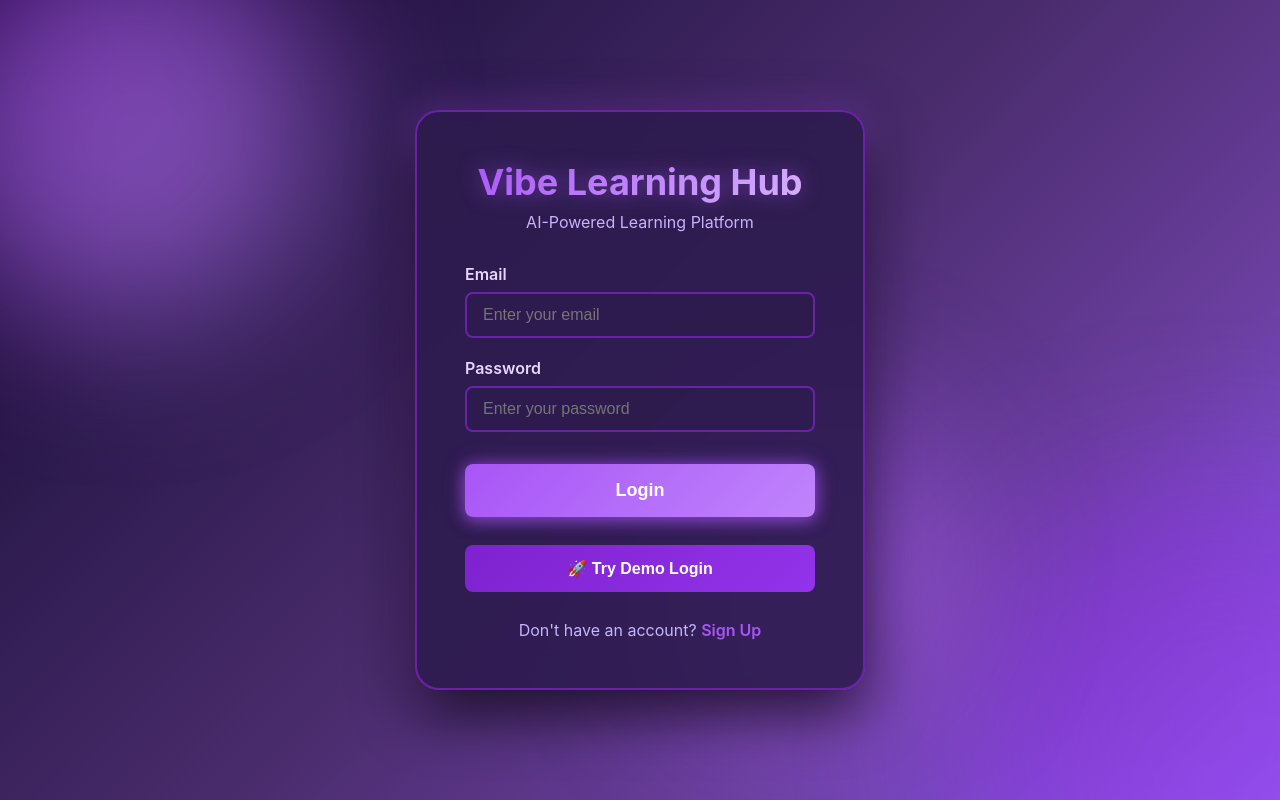
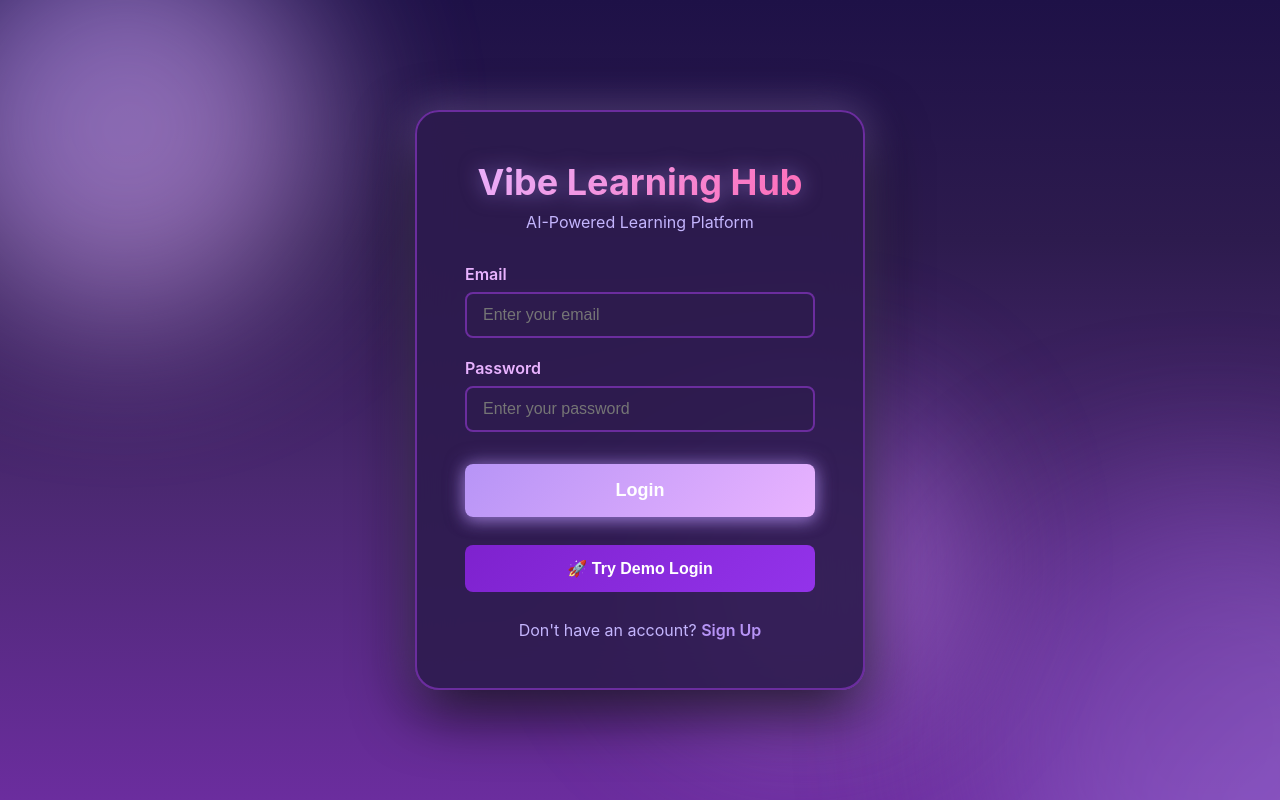
Before and after one commit to Yakub-bmsce/Vibe-coding-Hub, a React (Create React App) app: page /login in a window 1280 px wide. Built offline with nearby package versions, Linux system fonts and the light colour scheme; no server answers.

Commit message:
Update to exact TinLearn purple/pink gradient theme

```diff
--- a/src/styles/ChatbotWidget.css
+++ b/src/styles/ChatbotWidget.css
@@ -5,7 +5,7 @@
   width: 60px;
   height: 60px;
   border-radius: 50%;
-  background: linear-gradient(135deg, #a855f7, #c084fc);
+  background: linear-gradient(135deg, #b794f6, #e9b3ff);
   border: none;
   color: white;
   font-size: 28px;
@@ -38,7 +38,7 @@
 
 .chatbot-header {
   padding: 20px;
-  background: linear-gradient(135deg, #a855f7, #c084fc);
+  background: linear-gradient(135deg, #b794f6, #e9b3ff);
   color: white;
   border-bottom: 2px solid var(--border);
   box-shadow: 0 0 20px var(--neon-glow);
@@ -85,7 +85,7 @@
 
 .message.user {
   align-self: flex-end;
-  background: linear-gradient(135deg, #a855f7, #c084fc);
+  background: linear-gradient(135deg, #b794f6, #e9b3ff);
   color: white;
   margin-left: auto;
   box-shadow: 0 0 10px var(--neon-glow);
--- a/src/styles/ConceptLearningPage.css
+++ b/src/styles/ConceptLearningPage.css
@@ -1,6 +1,6 @@
 .concept-page {
   min-height: 100vh;
-  background: linear-gradient(135deg, #1a0033 0%, #2d1b4e 25%, #4a2c6d 50%, #6b3fa0 75%, #8b5cf6 100%);
+  background: linear-gradient(180deg, #1e1147 0%, #2d1b4e 30%, #4a2870 60%, #6b2d9e 100%);
 }
 
 .concept-content {
@@ -69,7 +69,7 @@
 .quiz-section {
   text-align: center;
   padding: 32px;
-  background: linear-gradient(135deg, rgba(255, 182, 193, 0.3), rgba(255, 105, 180, 0.2));
+  background: linear-gradient(180deg, #1e1147 0%, #2d1b4e 30%, #4a2870 60%, #6b2d9e 100%);
   border-radius: 16px;
   border: 2px solid var(--pink-light);
   box-shadow: 0 2px 10px rgba(255, 105, 180, 0.1);
--- a/src/styles/DashboardPage.css
+++ b/src/styles/DashboardPage.css
@@ -1,6 +1,6 @@
 .dashboard-page {
   min-height: 100vh;
-  background: linear-gradient(135deg, #1a0033 0%, #2d1b4e 25%, #4a2c6d 50%, #6b3fa0 75%, #8b5cf6 100%);
+  background: linear-gradient(180deg, #1e1147 0%, #2d1b4e 30%, #4a2870 60%, #6b2d9e 100%);
 }
 
 .dashboard-content {
@@ -56,7 +56,7 @@
   display: flex;
   align-items: center;
   justify-content: center;
-  background: linear-gradient(135deg, var(--pink-light), var(--pink-medium));
+  background: linear-gradient(180deg, #1e1147 0%, #2d1b4e 30%, #4a2870 60%, #6b2d9e 100%);
   border-radius: 12px;
 }
 
--- a/src/styles/GameLearningPage.css
+++ b/src/styles/GameLearningPage.css
@@ -1,6 +1,6 @@
 .game-page {
   min-height: 100vh;
-  background: linear-gradient(135deg, #1a0033 0%, #2d1b4e 25%, #4a2c6d 50%, #6b3fa0 75%, #8b5cf6 100%);
+  background: linear-gradient(180deg, #1e1147 0%, #2d1b4e 30%, #4a2870 60%, #6b2d9e 100%);
 }
 
 .game-content {
--- a/src/styles/LoginPage.css
+++ b/src/styles/LoginPage.css
@@ -5,7 +5,7 @@
   justify-content: center;
   position: relative;
   overflow: hidden;
-  background: linear-gradient(135deg, #1a0033 0%, #2d1b4e 25%, #4a2c6d 50%, #6b3fa0 75%, #8b5cf6 100%);
+  background: linear-gradient(180deg, #1e1147 0%, #2d1b4e 30%, #4a2870 60%, #6b2d9e 100%);
 }
 
 .login-background {
@@ -28,7 +28,7 @@
 .orb-1 {
   width: 400px;
   height: 400px;
-  background: linear-gradient(135deg, #a855f7, #c084fc);
+  background: linear-gradient(135deg, #b794f6, #e9b3ff);
   top: -100px;
   left: -100px;
 }
@@ -36,7 +36,7 @@
 .orb-2 {
   width: 500px;
   height: 500px;
-  background: linear-gradient(135deg, #7e22ce, #a855f7);
+  background: linear-gradient(135deg, #6b2d9e, #b794f6);
   bottom: -150px;
   right: -150px;
   animation-delay: 2s;
@@ -45,7 +45,7 @@
 .orb-3 {
   width: 300px;
   height: 300px;
-  background: linear-gradient(135deg, #9333ea, #c084fc);
+  background: linear-gradient(135deg, #9333ea, #e9b3ff);
   top: 50%;
   left: 50%;
   animation-delay: 4s;
--- a/src/styles/RevisionPage.css
+++ b/src/styles/RevisionPage.css
@@ -1,6 +1,6 @@
 .revision-page {
   min-height: 100vh;
-  background: linear-gradient(135deg, #1a0033 0%, #2d1b4e 25%, #4a2c6d 50%, #6b3fa0 75%, #8b5cf6 100%);
+  background: linear-gradient(180deg, #1e1147 0%, #2d1b4e 30%, #4a2870 60%, #6b2d9e 100%);
 }
 
 .revision-content {
--- a/src/styles/RoadmapPage.css
+++ b/src/styles/RoadmapPage.css
@@ -1,6 +1,6 @@
 .roadmap-page {
   min-height: 100vh;
-  background: linear-gradient(135deg, #1a0033 0%, #2d1b4e 25%, #4a2c6d 50%, #6b3fa0 75%, #8b5cf6 100%);
+  background: linear-gradient(180deg, #1e1147 0%, #2d1b4e 30%, #4a2870 60%, #6b2d9e 100%);
 }
 
 .roadmap-content {
@@ -130,7 +130,7 @@
 .completion-modal h2 {
   font-size: 32px;
   margin: 0 0 16px 0;
-  background: linear-gradient(135deg, var(--pink-medium), var(--pink-dark));
+  background: linear-gradient(180deg, #1e1147 0%, #2d1b4e 30%, #4a2870 60%, #6b2d9e 100%);
   -webkit-background-clip: text;
   -webkit-text-fill-color: transparent;
 }
--- a/src/styles/VideoLearningPage.css
+++ b/src/styles/VideoLearningPage.css
@@ -1,6 +1,6 @@
 .video-page {
   min-height: 100vh;
-  background: linear-gradient(135deg, #1a0033 0%, #2d1b4e 25%, #4a2c6d 50%, #6b3fa0 75%, #8b5cf6 100%);
+  background: linear-gradient(180deg, #1e1147 0%, #2d1b4e 30%, #4a2870 60%, #6b2d9e 100%);
 }
 
 .video-content {
--- a/src/styles/global.css
+++ b/src/styles/global.css
@@ -8,31 +8,31 @@ body {
   font-family: -apple-system, BlinkMacSystemFont, 'Segoe UI', 'Roboto', 'Oxygen', 'Ubuntu', 'Cantarell', sans-serif;
   -webkit-font-smoothing: antialiased;
   -moz-osx-font-smoothing: grayscale;
-  background: linear-gradient(135deg, #1a0033 0%, #2d1b4e 25%, #4a2c6d 50%, #6b3fa0 75%, #8b5cf6 100%);
-  color: #e9d5ff;
+  background: linear-gradient(180deg, #1e1147 0%, #2d1b4e 30%, #4a2870 60%, #6b2d9e 100%);
+  color: #e9b3ff;
   overflow-x: hidden;
   min-height: 100vh;
 }
 
 :root {
-  --primary: #a855f7;
+  --primary: #b794f6;
   --primary-dark: #9333ea;
-  --secondary: #c084fc;
-  --accent: #d8b4fe;
+  --secondary: #e9b3ff;
+  --accent: #ff69b4;
   --success: #10b981;
   --warning: #f59e0b;
   --danger: #ef4444;
-  --bg-dark: #1a0033;
-  --bg-card: rgba(45, 27, 78, 0.8);
-  --bg-hover: rgba(74, 44, 109, 0.9);
-  --text-primary: #e9d5ff;
+  --bg-dark: #1e1147;
+  --bg-card: rgba(45, 27, 78, 0.6);
+  --bg-hover: rgba(74, 40, 112, 0.8);
+  --text-primary: #e9b3ff;
   --text-secondary: #c4b5fd;
-  --border: #6b21a8;
-  --purple-light: #c084fc;
-  --purple-medium: #a855f7;
-  --purple-dark: #7e22ce;
-  --neon-purple: #a855f7;
-  --neon-glow: rgba(168, 85, 247, 0.5);
+  --border: #6b2d9e;
+  --purple-light: #e9b3ff;
+  --purple-medium: #b794f6;
+  --purple-dark: #6b2d9e;
+  --neon-purple: #b794f6;
+  --neon-glow: rgba(183, 148, 246, 0.5);
 }
 
 .light-theme {
@@ -61,7 +61,7 @@ body {
 }
 
 .btn-primary {
-  background: linear-gradient(135deg, #a855f7, #c084fc);
+  background: linear-gradient(135deg, #b794f6, #e9b3ff);
   color: white;
   box-shadow: 0 4px 15px var(--neon-glow), 0 0 20px var(--neon-glow);
 }
@@ -69,7 +69,7 @@ body {
 .btn-primary:hover {
   transform: translateY(-2px);
   box-shadow: 0 8px 25px var(--neon-glow), 0 0 30px var(--neon-glow);
-  background: linear-gradient(135deg, #9333ea, #a855f7);
+  background: linear-gradient(135deg, #9333ea, #b794f6);
 }
 
 .btn-secondary {
@@ -118,7 +118,7 @@ input:focus, textarea:focus {
 }
 
 .gradient-text {
-  background: linear-gradient(135deg, #a855f7, #c084fc, #d8b4fe);
+  background: linear-gradient(135deg, #e9b3ff, #ff69b4);
   -webkit-background-clip: text;
   -webkit-text-fill-color: transparent;
   background-clip: text;
```
